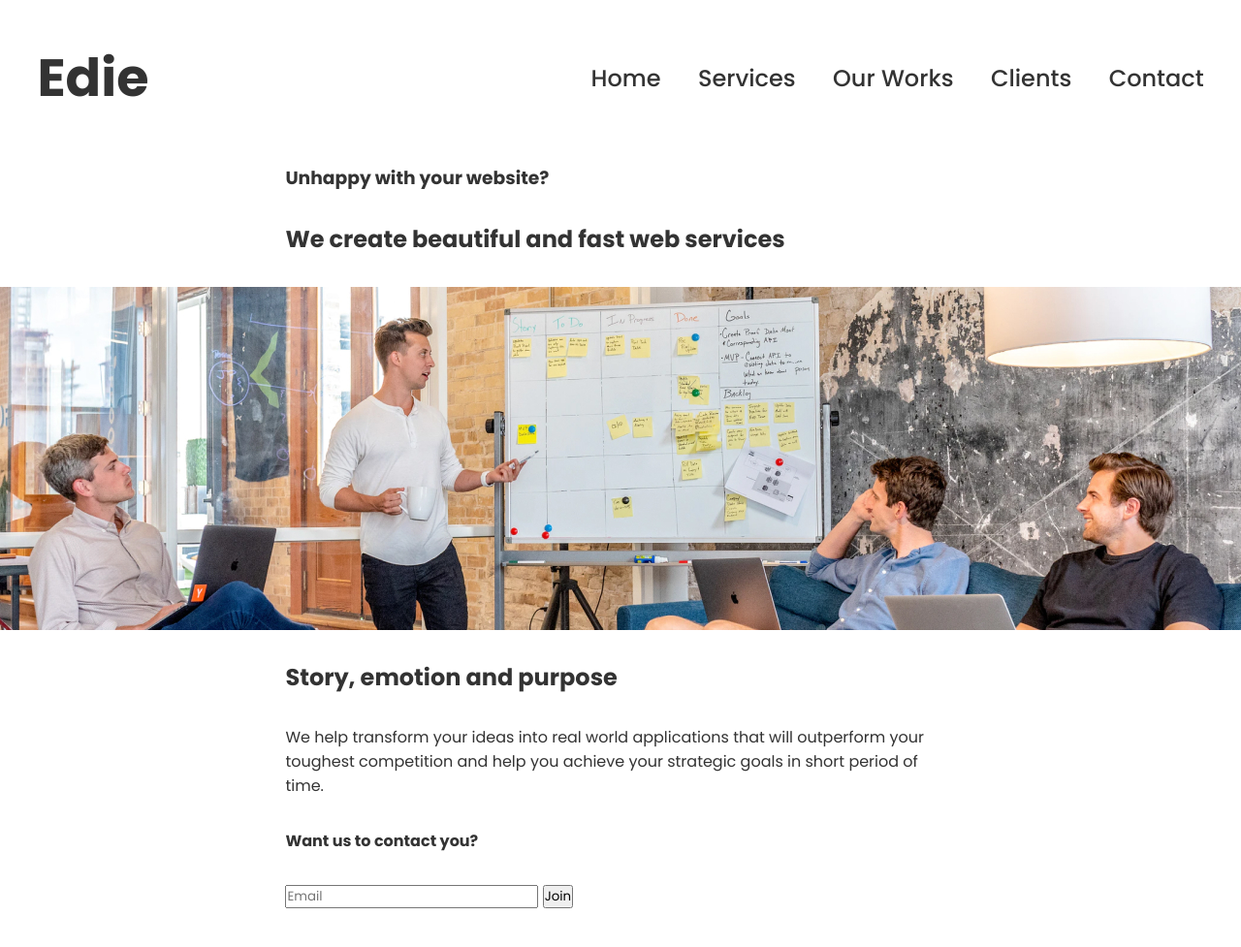
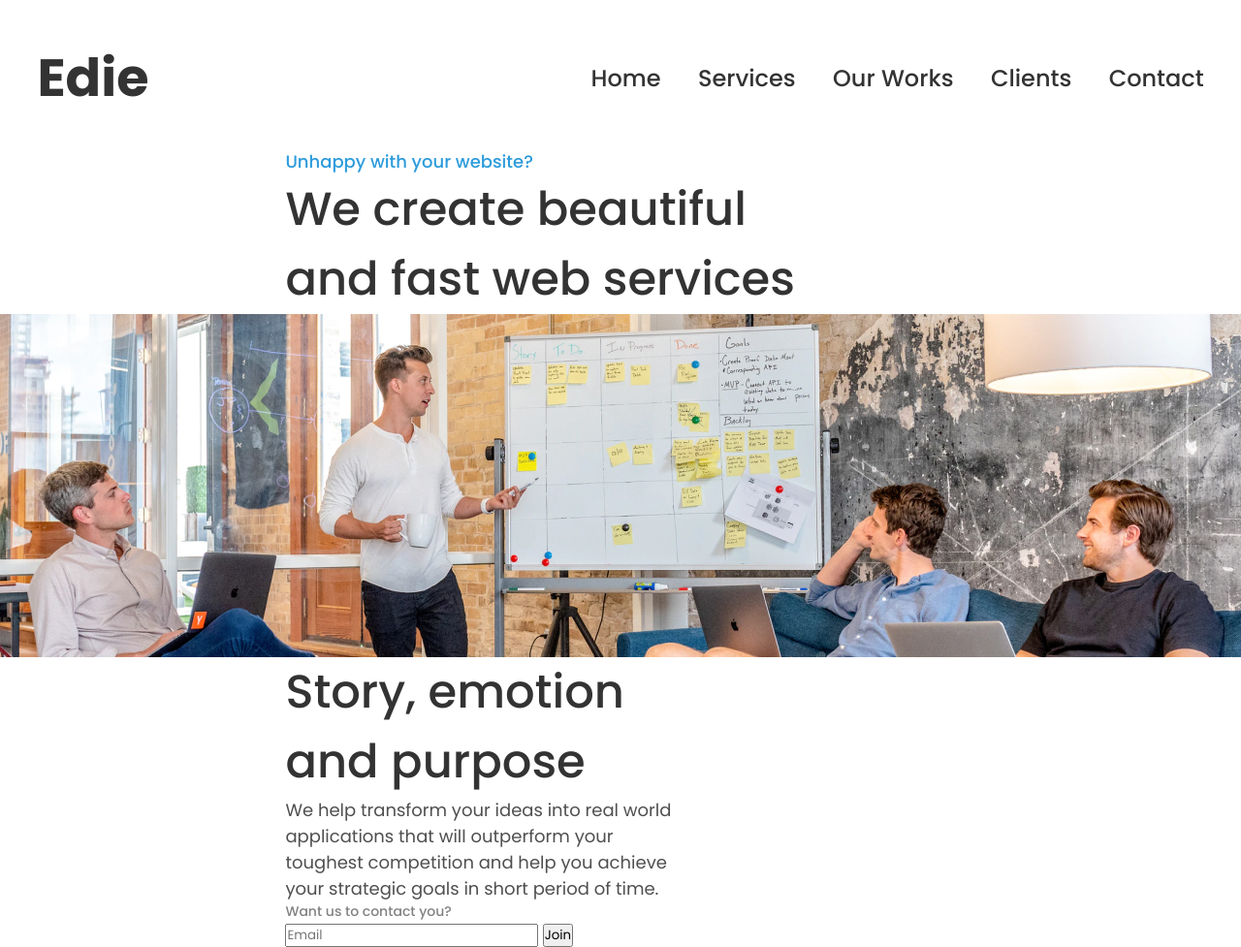
Before and after one commit to NasifAhmed/edie-homepage, a plain HTML site: page index.html in a window 1280 px wide. Shown: the top 977 px of the page at 97% size. Before the commit the page ends 953 px from the top, so only its background shows below. Drawn offline with Linux system fonts and the light colour scheme.

Commit message:
Add style to intro elements except email input part

```diff
--- a/index.html
+++ b/index.html
@@ -40,9 +40,9 @@
     <main>
       <section class="introduction">
         <h3>Unhappy with your website?</h3>
-        <h1>We create beautiful and fast web services</h1>
+        <h1>We create beautiful<br />and fast web services</h1>
         <img src="assets/heroImage.jpg" alt="" />
-        <h1>Story, emotion and purpose</h1>
+        <h1>Story, emotion<br />and purpose</h1>
         <p>
           We help transform your ideas into real world applications that will
           outperform your toughest competition and help you achieve your
--- a/styles/style.css
+++ b/styles/style.css
@@ -100,6 +100,39 @@ form {
     padding-right: 20vw;
 }
 
+.introduction h3 {
+    color: #2D9CDB;
+    font-size: 18px;
+    font-style: normal;
+    font-weight: 500;
+    line-height: normal;
+}
+
+.introduction h1 {
+    font-size: 48px;
+    font-style: normal;
+    font-weight: 500;
+    line-height: normal;
+}
+
+.introduction p {
+    color: #4F4F4F;
+    font-size: 18px;
+    font-style: normal;
+    font-weight: 400;
+    line-height: normal;
+    width: 26rem;
+}
+
+.introduction h4 {
+    color: #828282;
+    font-size: 14px;
+    font-style: normal;
+    font-weight: 500;
+    line-height: normal;
+}
+
 .introduction img {
     align-self: center;
+    border-radius: 18px;
 }
```
